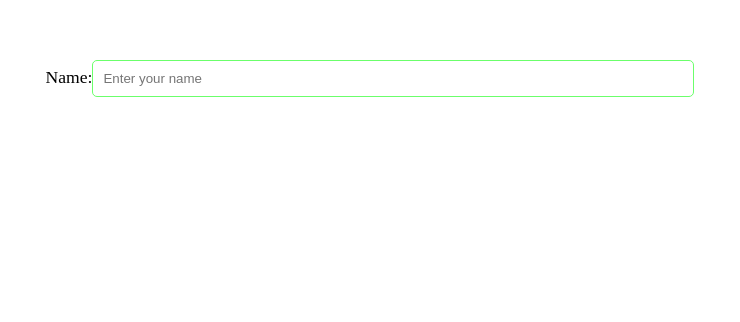
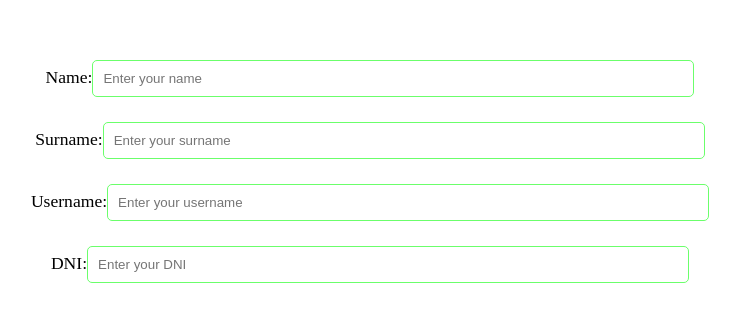
Before and after one commit to plum-bee/Forms, a React (Vite) app: page / in a window 1280 px wide. Shown: the top 322 px of the page, without its empty margins (270-1010 px from the left). Built offline with nearby package versions, Linux system fonts and the light colour scheme.

Commit message:
add input field

```diff
--- a/src/components/Form.jsx
+++ b/src/components/Form.jsx
@@ -2,7 +2,7 @@ import React from 'react'
 import useForm from '../hooks/useForm'
 import InputField from './InputField'
 
-function Form () {
+function Form() {
   const initialData = {
     name: '',
     surname: '',
@@ -14,11 +14,14 @@ function Form () {
   const validate = formData => {
     const errors = {}
 
-    if (formData.name && formData.name !== formData.name.toUpperCase()) {
-      errors.name = 'name must be in uppercase '
+
+    for (let fieldId in formData) {
+      if (formData[fieldId] !== formData[fieldId].toUpperCase()) {
+        errors[fieldId] = `${fieldId} must be in uppercase`;
+      }
     }
 
-    return errors
+    return errors;
   }
 
   const { formData, formErrors, handleChange, handleBlur } = useForm(
@@ -38,6 +41,37 @@ function Form () {
         handleBlur={handleBlur}
         error={formErrors.name}
       />
+      <InputField
+        label='Surname'
+        id='surname'
+        name='surname'
+        placeholder='Enter your surname'
+        value={formData.surname}
+        handleChange={handleChange}
+        handleBlur={handleBlur}
+        error={formErrors.surname}
+      />
+      <InputField
+        label='Username'
+        id='username'
+        name='username'
+        placeholder='Enter your username'
+        value={formData.username}
+        handleChange={handleChange}
+        handleBlur={handleBlur}
+        error={formErrors.username}
+      />
+
+      <InputField
+        label='DNI'
+        id='dni'
+        name='dni'
+        placeholder='Enter your DNI'
+        value={formData.dni}
+        handleChange={handleChange}
+        handleBlur={handleBlur}
+        error={formErrors.dni}
+      />
     </form>
   )
 }
```
Also changed, not shown: 1 other file (tests, documents, lock files or other folders).
